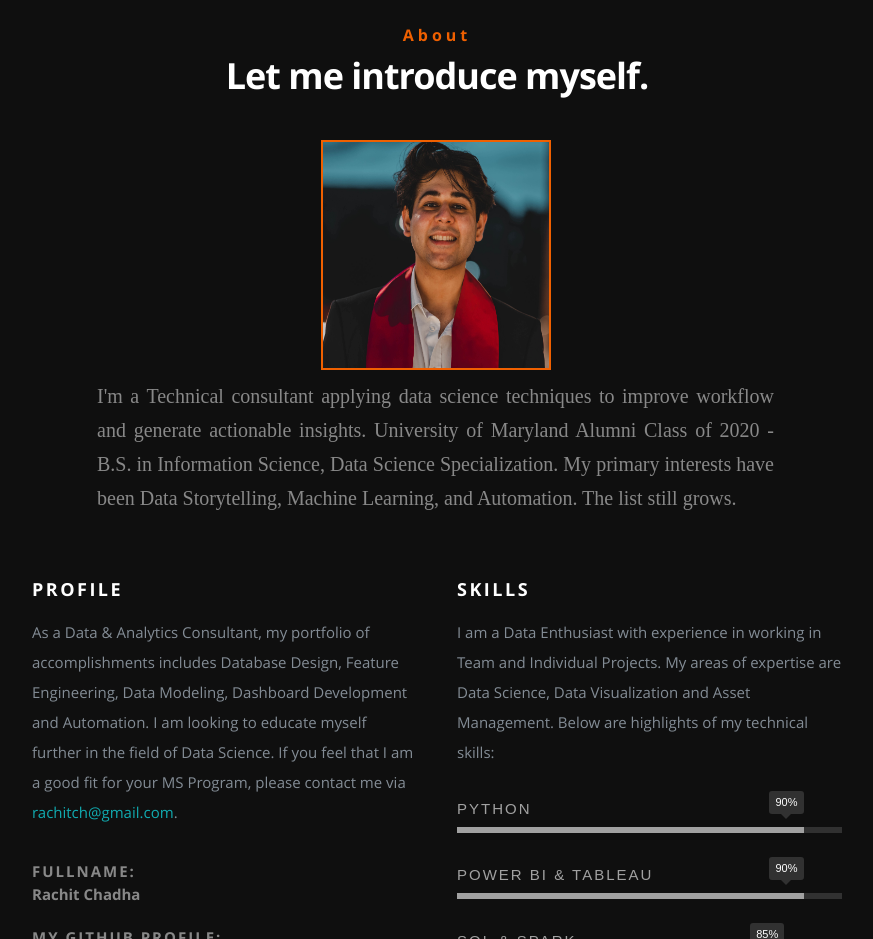
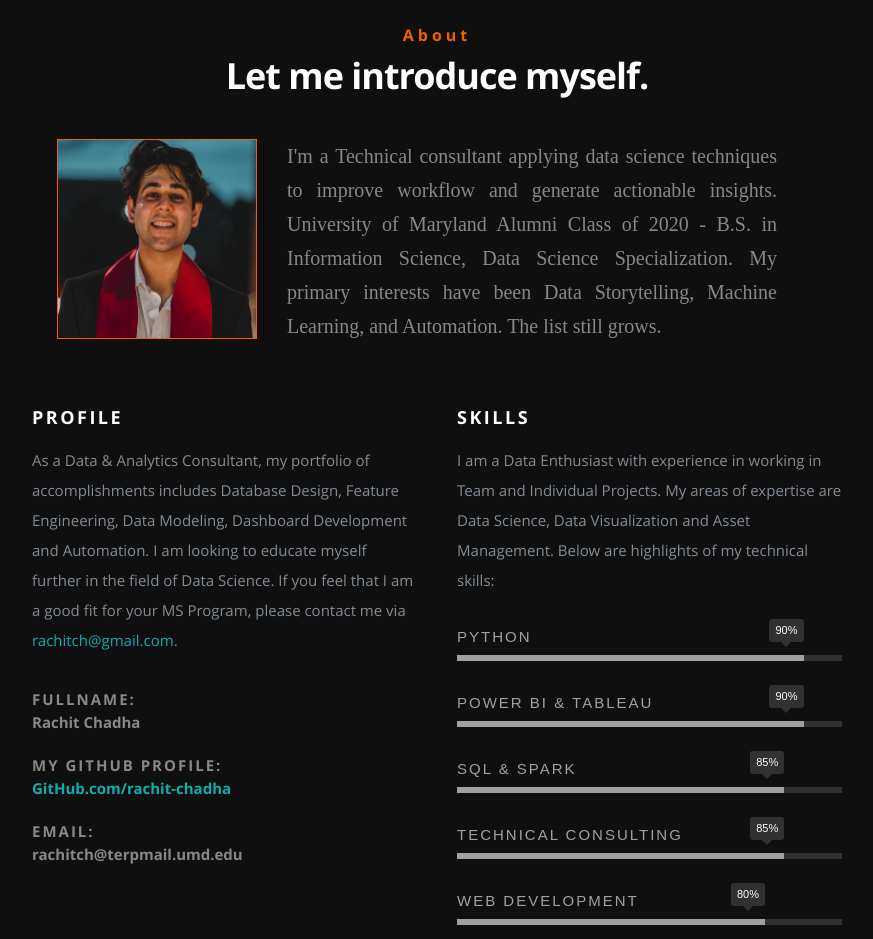
Before and after one commit to rachit-chadha/rachit-chadha.github.io, a plain HTML site: page index.html in a window 1280 px wide. Shown: the part 900-1839 px from the top of the page, without its empty margins (203-1076 px from the left). Drawn offline with nearby package versions, Linux system fonts and the light colour scheme.

Commit message:
Update layout.css

```diff
--- a/css/layout.css
+++ b/css/layout.css
@@ -256,20 +256,20 @@ ul#nav li.current a { color: #F06000; }
 }
 
 .intro-info {
-  margin-top: 4.2rem;
-  margin-right: -7px;
-  margin-left: -10px;
+  margin-top: 4.1rem;
+  margin-right: -10px;
+  margin-left: -50px;
 }
 .intro-info img {
-  height: 23rem;
-  width: 23rem;
-  border:2px solid #F06000;
-  margin: 0 auto;
-  float: top ;
+  height: 20rem;
+  width: 20rem;
+  border:1px solid #F06000;
+  margin: 4 auto;
+  float: left ;
 }
 .intro-info .lead {
   text-align: justify;
-  padding-left: -1rem;
+  padding-left: 23rem;
   padding-right: -1rem;
 }
 
```
